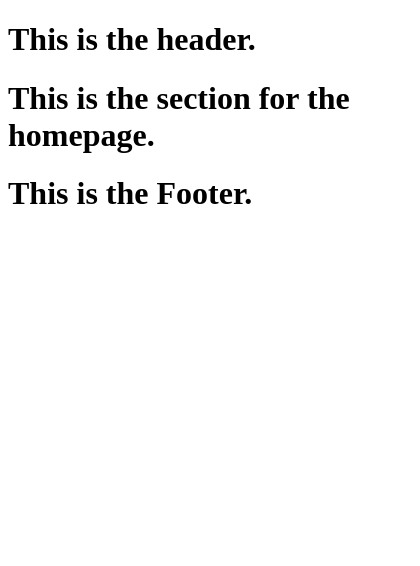
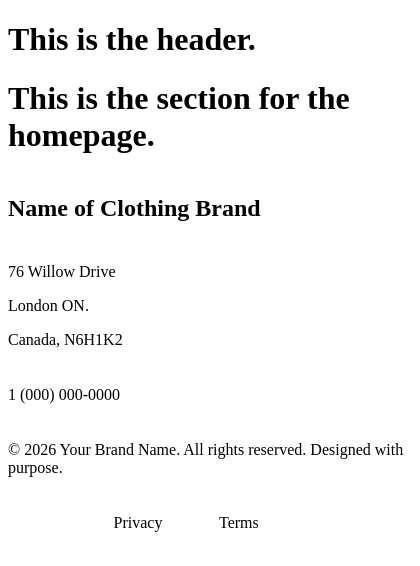
Before and after one commit to cunderhill17/ecommerce-react-app, a React (Vite) app in the folder e-commerce-clothing/: page / in a window 390 px wide. Shown: the top 566 px of the page, 420 px wide, since content can reach past the window. Built offline with nearby package versions, Linux system fonts and the light colour scheme.

Commit message:
Update Footer.jsx
This commit updates the Footer.jsx file with the mobile layout for the footer

```diff
--- a/e-commerce-clothing/src/Footer.jsx
+++ b/e-commerce-clothing/src/Footer.jsx
@@ -1,5 +1,31 @@
+import './global/grid.css'
+
 export default function Footer() {
     return (
-        <h1>This is the Footer.</h1>
+        <footer className='grid-con'>
+            <h2 className="col-span-full">Name of Clothing Brand</h2>
+
+            <div className='footerAddress col-span-full'>
+                <p>76 Willow Drive</p>
+                <p>London ON.</p>
+                <p>Canada, N6H1K2</p>
+            </div>
+
+            <div className='col-span-full'>
+                <p>1 (000) 000-0000</p>
+            </div>
+
+            <div className='col-span-full'>
+                <p>&copy; 2026 Your Brand Name. All rights reserved. Designed with purpose.</p>
+            </div>
+
+            <div className='col-start-2 col-end-3'>
+                <p>Privacy</p>
+            </div>
+
+            <div className='col-start-3 col-end-4'>
+                <p>Terms</p>
+            </div>
+        </footer>
     )
 }
```
